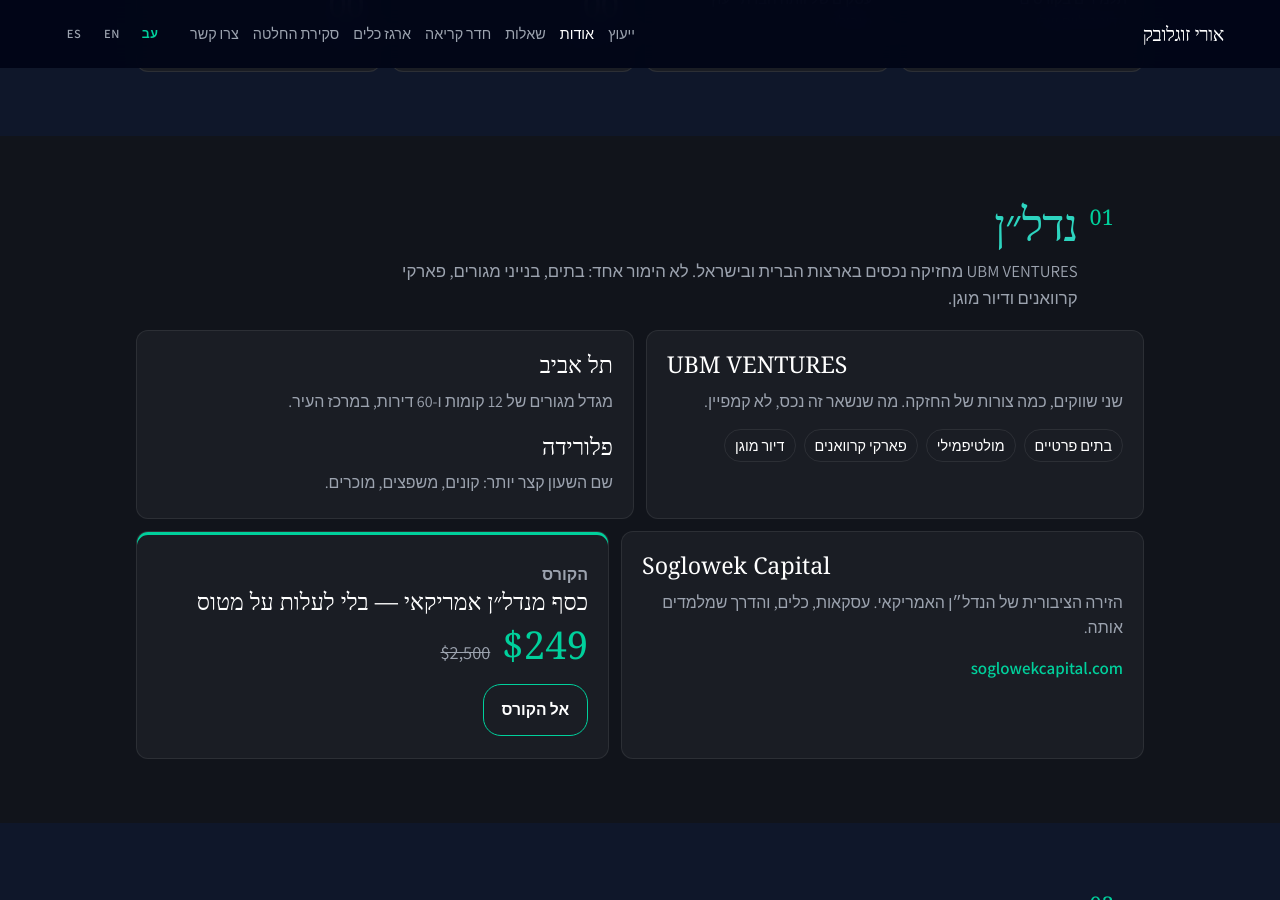
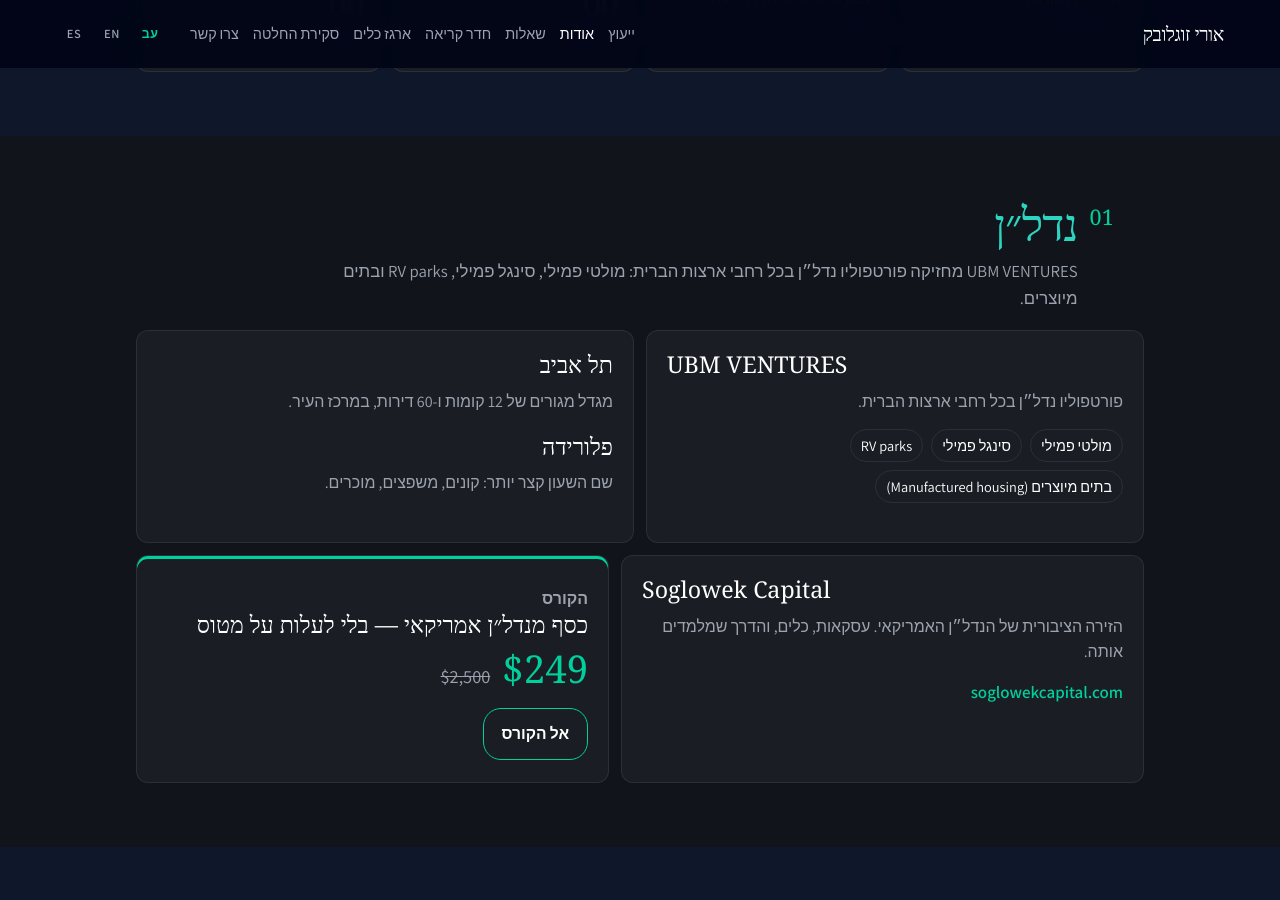
Before and after one commit to urisoglowek-ui/real_estate, a Jekyll site: the page uri/about.html, which Jekyll copies as it is, in a window 1280 px wide and 900 px high, scrolled down 948 px. Built offline with Jekyll 4.4.1, drawn with Linux system fonts in a browser that asks for light colours; some web fonts are replaced.

Commit message:
Describe the UBM VENTURES portfolio as United States only. (#29)
The lede, card text, and chips now list multifamily, single family, RV parks, and manufactured housing.

Co-authored-by: Cursor Agent <cursoragent@cursor.com>
Co-authored-by: urisoglowek-ui <urisoglowek-ui@users.noreply.github.com>

```diff
--- a/uri/about.html
+++ b/uri/about.html
@@ -112,18 +112,18 @@
         <span class="idx num">01</span>
         <div>
           <h2><span class="key">נדל״ן</span></h2>
-          <p class="lede"><span class="en">UBM VENTURES</span> מחזיקה נכסים בארצות הברית ובישראל. לא הימור אחד: בתים, בנייני מגורים, פארקי קרוואנים ודיור מוגן.</p>
+          <p class="lede"><span class="en">UBM VENTURES</span> מחזיקה פורטפוליו נדל״ן בכל רחבי ארצות הברית: מולטי פמילי, סינגל פמילי, <span class="en">RV parks</span> ובתים מיוצרים.</p>
         </div>
       </div>
       <div class="grid2">
         <article class="card">
           <h3 class="en">UBM VENTURES</h3>
-          <p>שני שווקים, כמה צורות של החזקה. מה שנשאר זה נכס, לא קמפיין.</p>
+          <p>פורטפוליו נדל״ן בכל רחבי ארצות הברית.</p>
           <ul class="kinds">
-            <li>בתים פרטיים</li>
-            <li>מולטיפמילי</li>
-            <li>פארקי קרוואנים</li>
-            <li>דיור מוגן</li>
+            <li>מולטי פמילי</li>
+            <li>סינגל פמילי</li>
+            <li><span class="en">RV parks</span></li>
+            <li>בתים מיוצרים (<span class="en">Manufactured housing</span>)</li>
           </ul>
         </article>
         <article class="card stack">
```
Also changed, not shown: uri/en/about.html (+4 -4 lines), uri/es/about.html (+4 -4 lines).
